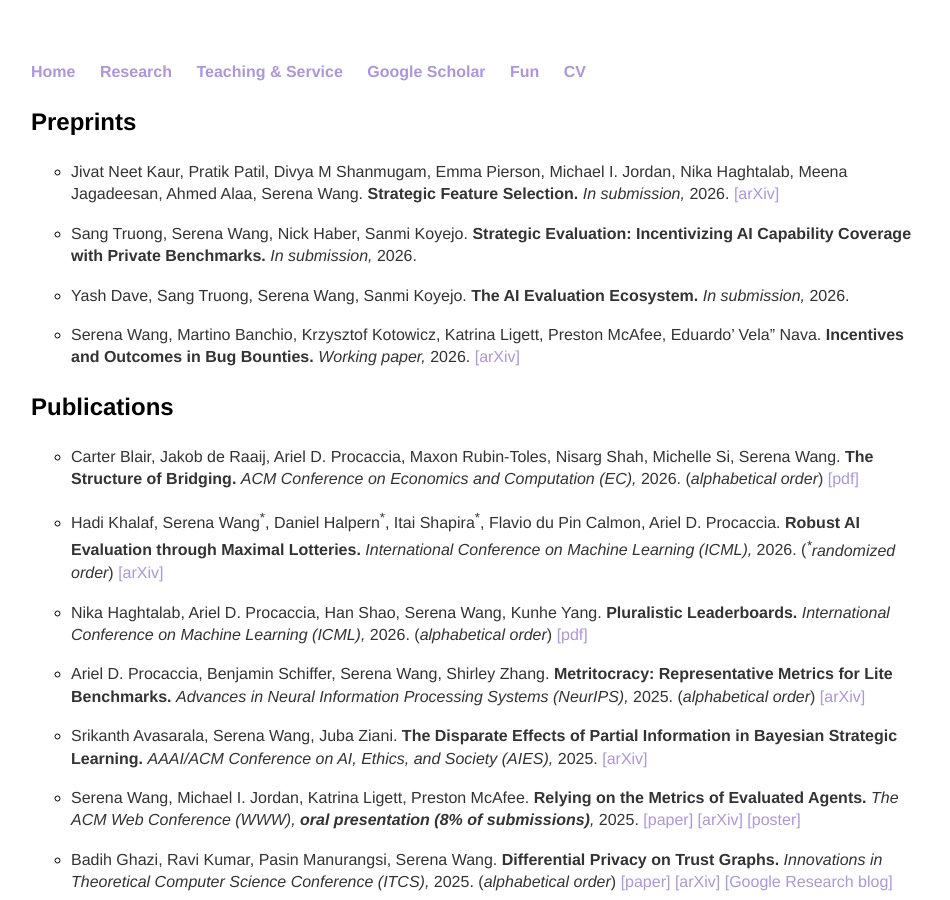
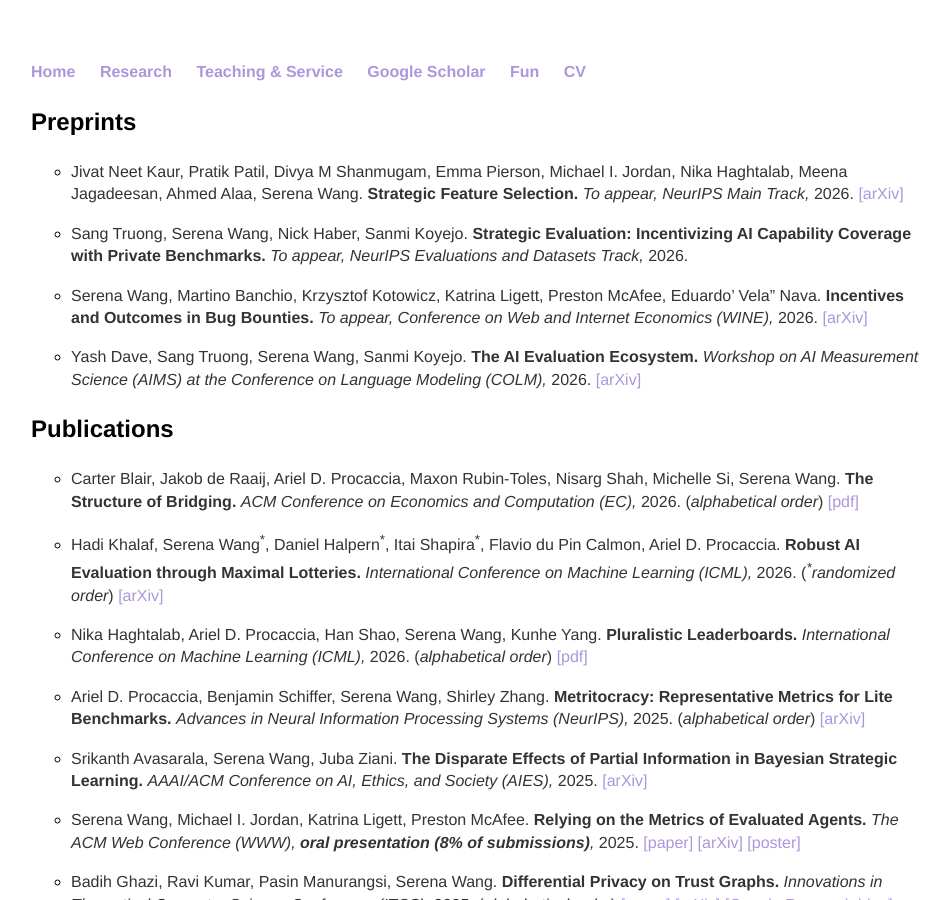
Before and after one commit to serenalwang/serenalwang.github.io, a Jekyll site: the page built from research.md, in a window 1280 px wide and 900 px high. Shown: the whole window, without its empty margins (161-1111 px from the left). Built offline with Jekyll 4.4.1, drawn with Linux system fonts in a browser that asks for light colours; some of the changed text lies outside the part shown.

Commit message:
edited research

```diff
--- a/research.md
+++ b/research.md
@@ -5,16 +5,16 @@ title: Research
 ### Preprints
 
 * Jivat Neet Kaur, Pratik Patil, Divya M Shanmugam, Emma Pierson, Michael I. Jordan, Nika Haghtalab, Meena Jagadeesan, Ahmed Alaa, Serena Wang.
-**Strategic Feature Selection.** *In submission,* 2026. [[arXiv]](https://arxiv.org/abs/2606.18867)
+**Strategic Feature Selection.** *To appear, NeurIPS Main Track,* 2026. [[arXiv]](https://arxiv.org/abs/2606.18867)
 
 * Sang Truong, Serena Wang, Nick Haber, Sanmi Koyejo.
-**Strategic Evaluation: Incentivizing AI Capability Coverage with Private Benchmarks.** *In submission,* 2026.
-
-*  Yash Dave, Sang Truong, Serena Wang, Sanmi Koyejo.
-**The AI Evaluation Ecosystem.** *In submission,* 2026.
+**Strategic Evaluation: Incentivizing AI Capability Coverage with Private Benchmarks.** *To appear, NeurIPS Evaluations and Datasets Track,* 2026.
 
 * Serena Wang, Martino Banchio, Krzysztof Kotowicz, Katrina Ligett, Preston McAfee, Eduardo' Vela" Nava.
-**Incentives and Outcomes in Bug Bounties.** *Working paper,* 2026. [[arXiv]](https://arxiv.org/abs/2509.16655)
+**Incentives and Outcomes in Bug Bounties.** *To appear, Conference on Web and Internet Economics (WINE),* 2026. [[arXiv]](https://arxiv.org/abs/2509.16655)
+
+* Yash Dave, Sang Truong, Serena Wang, Sanmi Koyejo.
+**The AI Evaluation Ecosystem.** *Workshop on AI Measurement Science (AIMS) at the Conference on Language Modeling (COLM),* 2026. [[arXiv]](https://arxiv.org/abs/2610.09296)
 
 ### Publications
 * Carter Blair, Jakob de Raaij, Ariel D. Procaccia, Maxon Rubin-Toles, Nisarg Shah, Michelle Si, Serena Wang. **The Structure of Bridging.** *ACM Conference on Economics and Computation (EC),* 2026. (*alphabetical order*) [[pdf]](https://procaccia.info/wp-content/uploads/2026/02/bridging.pdf)
@@ -96,6 +96,13 @@ title: Research
 **Finding Equilibrium in Multi-Agent Games with Payoff Uncertainty.** *ICML Workshop on Theoretical Foundations of Reinforcement Learning,* 2020. [[arXiv]](https://arxiv.org/abs/2007.05647) [[video]](https://www.youtube.com/watch?v=Gyen7CMiRHo&feature=youtu.be)
 
 ### Selected Talks
+
+* **Keynote**, Workshop on AI Measurement Science at the Conference on Language Modeling (COLM). *From Metric Selection to Metric Discovery in AI Evaluation*, October 9, 2026. [[link]](https://aims.stanford.edu/workshop)
+
+* Seminar on AI Measurement Science. *From Metric Selection to Metric Discovery in AI Evaluation*, October 16, 2026. [[link]](https://aims.stanford.edu/workshop)
+
+* Harvard Computer Science Colloquium. *Relying on the Metrics of Evaluated Agents*, November 13, 2025. [[link]](https://events.seas.harvard.edu/event/information-design-in-the-llm-era)
+
 * UBC Centre for Artificial Intelligence Decision-making and Action (CAIDA). *Operationalizing Counterfactual Metrics: Incentives, Ranking, and Information Asymmetry*, November 30, 2023 [[video]](https://www.youtube.com/watch?v=XLgxRtTkB2U&ab_channel=UBCCAIDA)
 
 * Penn State Center for Socially Responsible AI Young Achievers Symposium. *Bridging Gaps Between Metrics and Goals to Improve Societal Impacts of ML*, April 20, 2023 [[link]](https://csrai.psu.edu/initiatives/young-achievers)
```
Also changed, not shown: index.md (+1 -1 lines).
